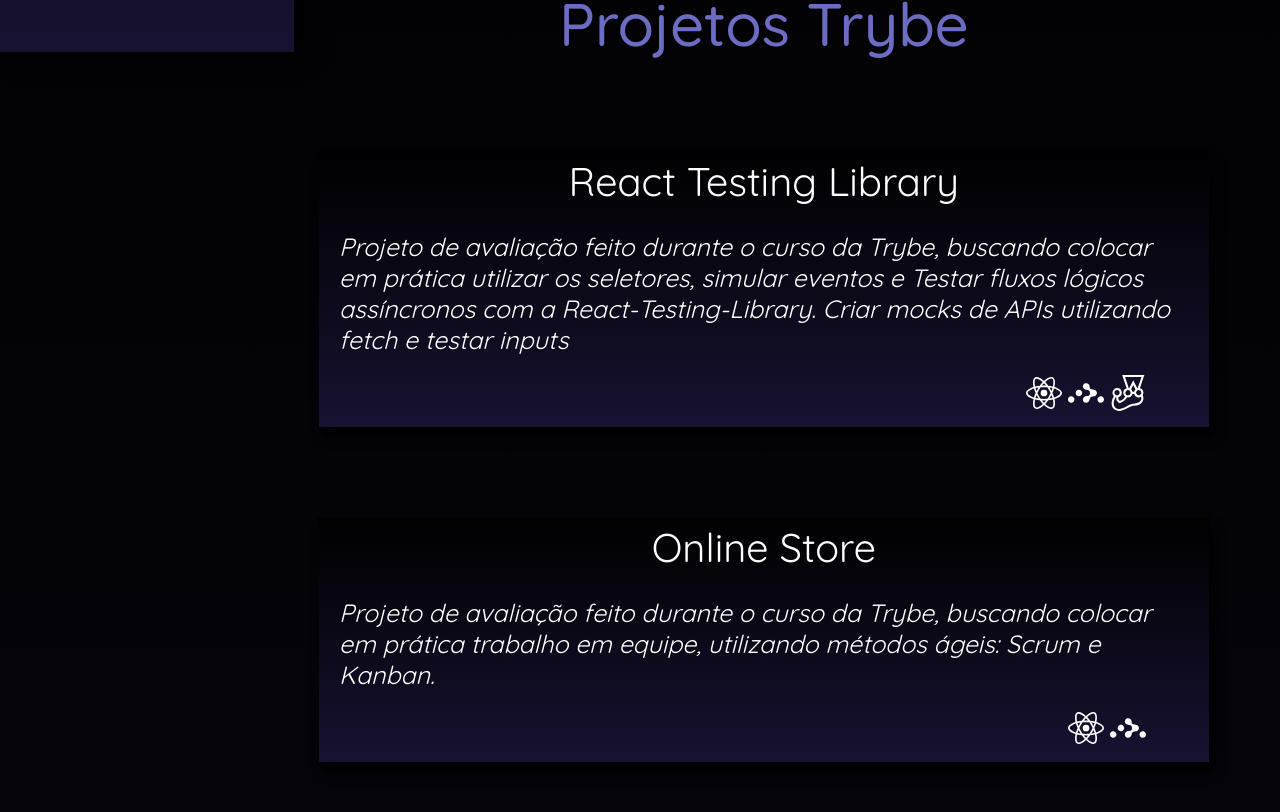
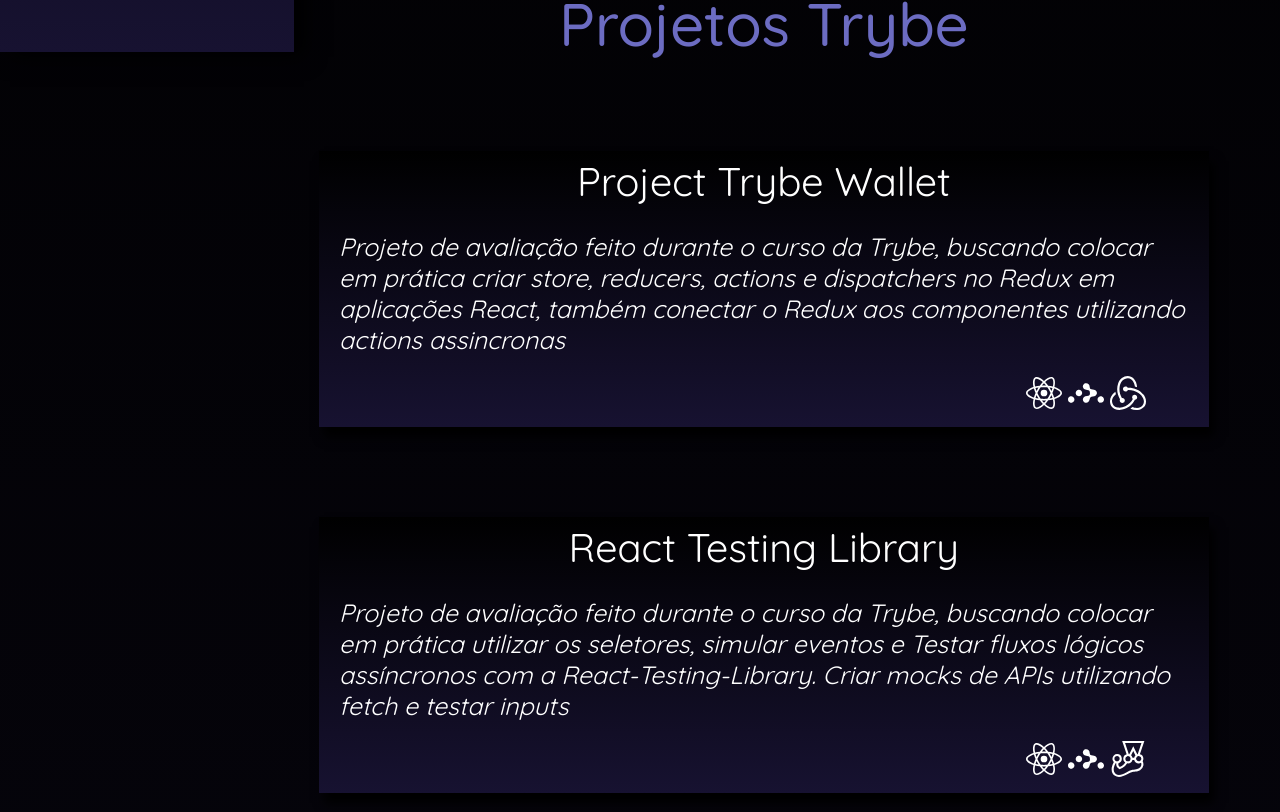
Before and after one commit to Gonzagadavid/portfolio, a React (Create React App) app: page /projetos_cursos/projetos-trybe in a window 1280 px wide. Shown: the part 748-1560 px from the top of the page. Built offline with nearby package versions, Linux system fonts and the light colour scheme.

Commit message:
adicionado projeto trybewallet desenvolvido durante o curso da trybe

```diff
--- a/src/components/ProjectCard.jsx
+++ b/src/components/ProjectCard.jsx
@@ -2,7 +2,7 @@
 import { string } from 'prop-types';
 import './ProjectCard.css';
 import {
-  SiJavascript, SiHtml5, SiCss3, SiNodeDotJs, SiReact, SiJest, SiStorybook,
+  SiJavascript, SiHtml5, SiCss3, SiNodeDotJs, SiReact, SiJest, SiStorybook, SiRedux,
   SiMongodb, SiSocketDotIo, SiMysql, SiAngular, SiTypescript, SiNpm, SiReactrouter,
 } from 'react-icons/si';
 
@@ -27,6 +27,7 @@
     npm: <SiNpm style={styleIcons} />,
     story: <SiStorybook style={styleIcons} />,
     reactRouter: <SiReactrouter style={styleIcons} />,
+    redux: <SiRedux style={styleIcons} />,
   };
 
   return (
--- a/src/data/projects/personalProjects.js
+++ b/src/data/projects/personalProjects.js
@@ -3,7 +3,7 @@
   projects: [
     {
       title: 'Stylized percentage chart Page',
-      tec: 'react reactRouter css',
+      tec: 'react reactRouter redux css',
       description: 'Aplicação desenvolvida para a documentação e o auxílio na estilização do componente library Stylized Graphic Component',
       path: 'https://gonzagadavid.github.io/percentage-chart/',
     },
--- a/src/data/projects/trybeProjects.js
+++ b/src/data/projects/trybeProjects.js
@@ -1,6 +1,12 @@
 const trybeProjects = {
   titleCourse: 'Projetos Trybe',
   projects: [
+    {
+      title: 'Project Trybe Wallet',
+      tec: 'react reactRouter redux',
+      description: 'Projeto de avaliação feito durante o curso da Trybe, buscando colocar em prática criar store, reducers, actions e dispatchers no Redux em aplicações React, também conectar o Redux aos componentes utilizando actions assincronas',
+      path: 'https://github.com/Gonzagadavid/project-trybewallet',
+    },
     {
       title: 'React Testing Library',
       tec: 'react reactRouter jest',
```
